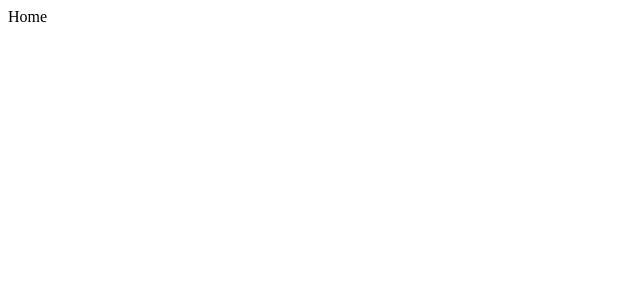
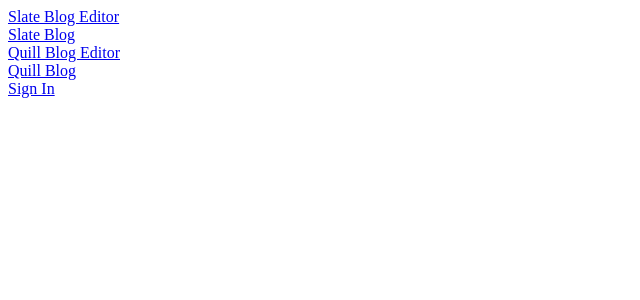
Before and after one commit to JessBonanno/next-auth-gross-testing, a Next.js app: page / in a window 1280 px wide. Shown: the top 300 px of the page, without its empty margins (0-640 px from the left). Built offline with nearby package versions, Linux system fonts and the light colour scheme.

Commit message:
added quick links to index

```diff
--- a/package.json
+++ b/package.json
@@ -17,6 +17,7 @@
     "axios": "^0.26.1",
     "babel-plugin-superjson-next": "^0.4.3",
     "bcryptjs": "^2.4.3",
+    "html-react-parser": "^1.4.12",
     "jsonwebtoken": "^8.5.1",
     "next": "12.1.5",
     "next-auth": "^4.3.3",
--- a/pages/index.tsx
+++ b/pages/index.tsx
@@ -1,3 +1,4 @@
+import Link from 'next/link';
 import React from 'react';
 
 
@@ -5,5 +6,12 @@
 
 
 	return (
-		<div>Home</div>);
+		<div style={{display: 'flex', flexDirection: 'column'}}>
+			<Link href='/slate-edit'>Slate Blog Editor</Link>
+			<Link href='/slate-blog'>Slate Blog</Link>
+			<Link href='/quill-edit'>Quill Blog Editor</Link>
+			<Link href='/quill-edit'>Quill Blog</Link>
+			<Link href='/signin'>Sign In</Link>
+		</div>
+		);
 }
```
Also changed, not shown: pages/signin/index.tsx (+13 -0 lines), pages/slate-blog.tsx (added, +13 -0 lines), pages/slate-edit.tsx (added, +32 -0 lines), 1 other file (tests, documents, lock files or other folders).
